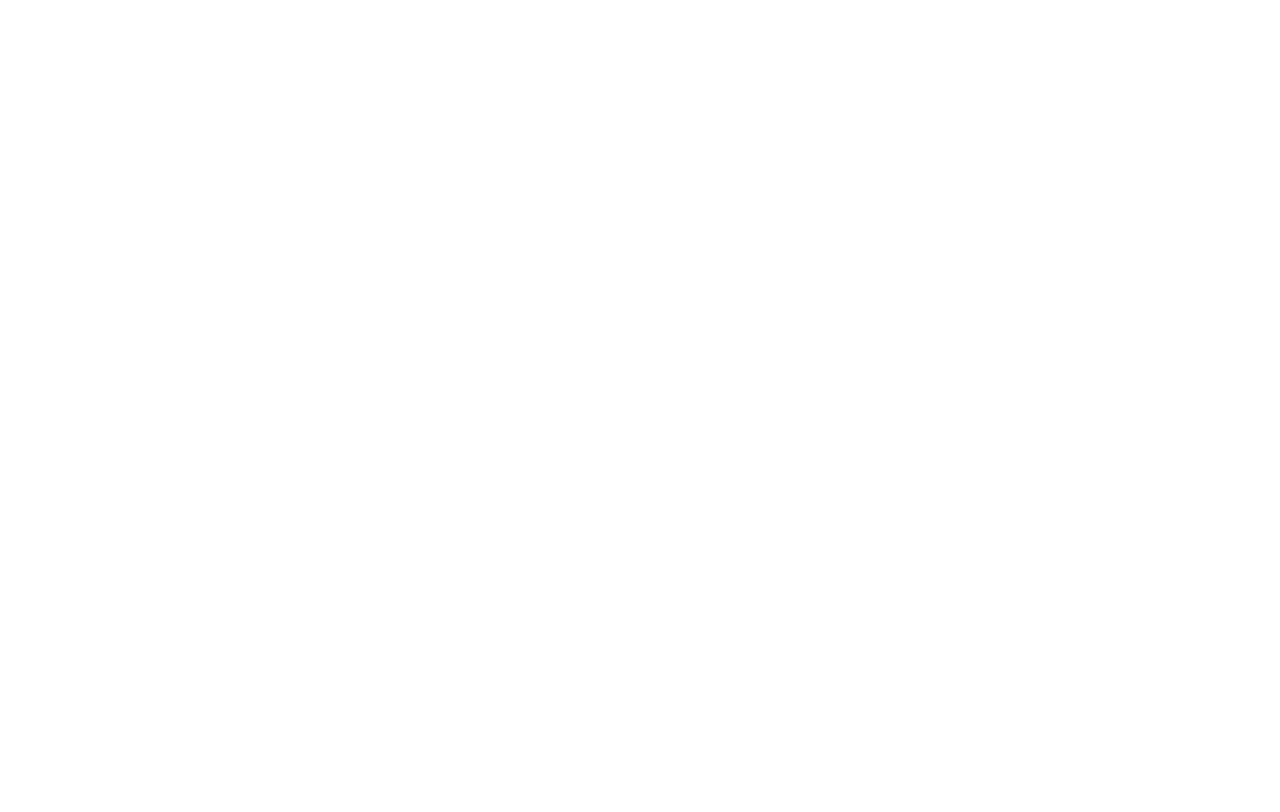
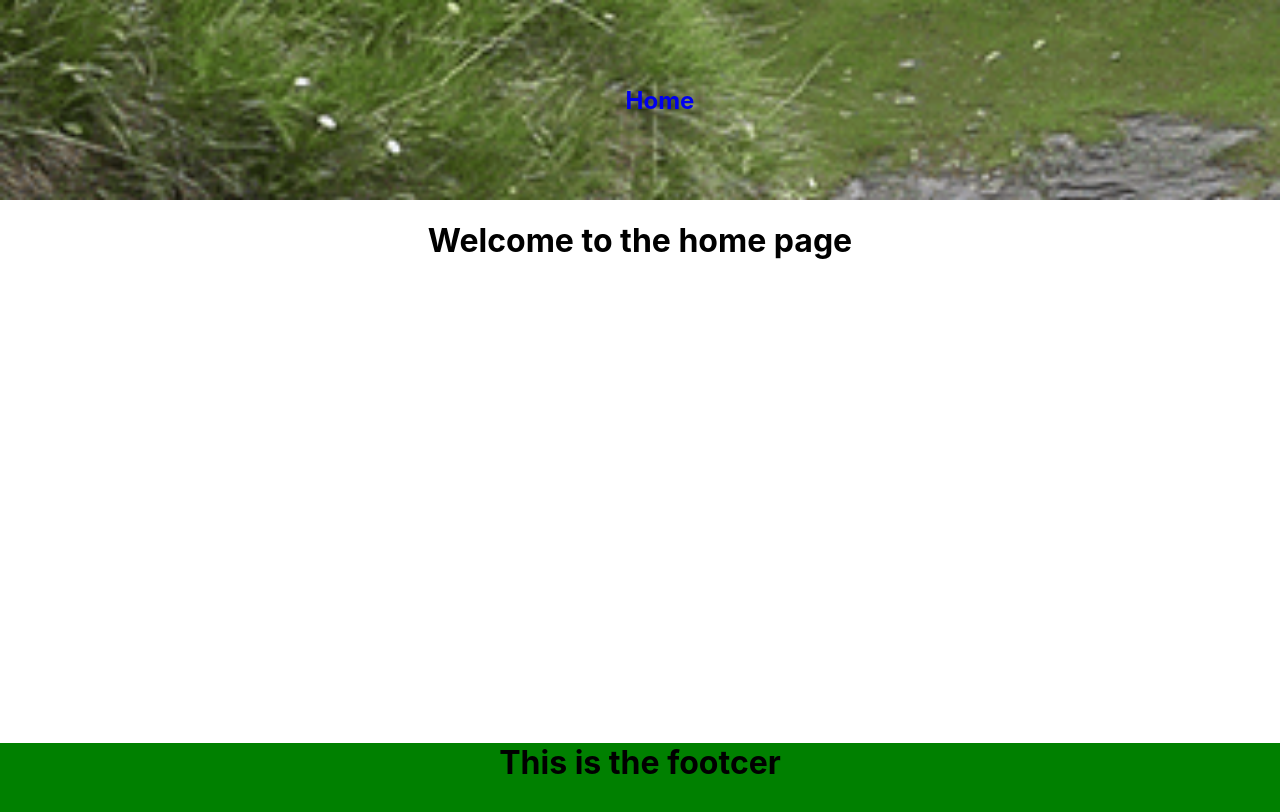
Before and after one commit to bmogy/national-park-service, a React (Create React App) app: page / in a window 1280 px wide. Shown: the top 812 px of the page. Built offline with nearby package versions, Linux system fonts and the light colour scheme.

Commit message:
I still doing some test to get the client side routing to wo

```diff
--- a/src/App.js
+++ b/src/App.js
@@ -8,7 +8,7 @@
    <div className="App">
      <BrowserRouter>
 <Switch>
-<Route path="https://bmogy.github.io/national-park-service/home" component={Home} exact={true}>
+<Route path="/" component={Home} exact={true}>
 </Route>
 </Switch>
 </BrowserRouter>
```
